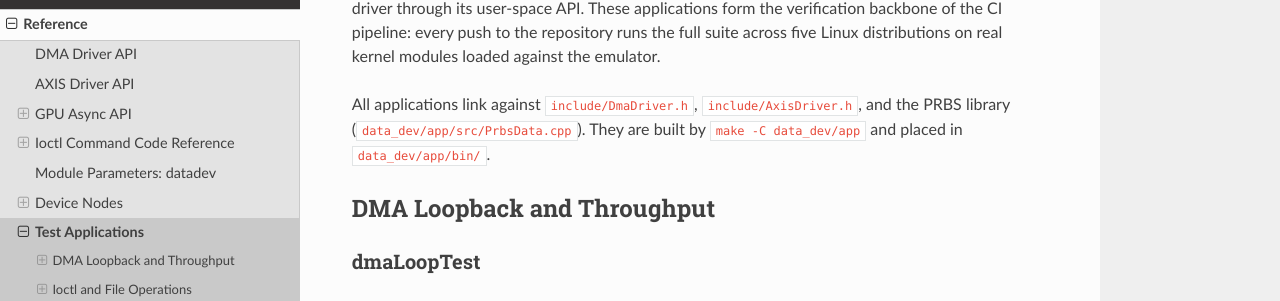
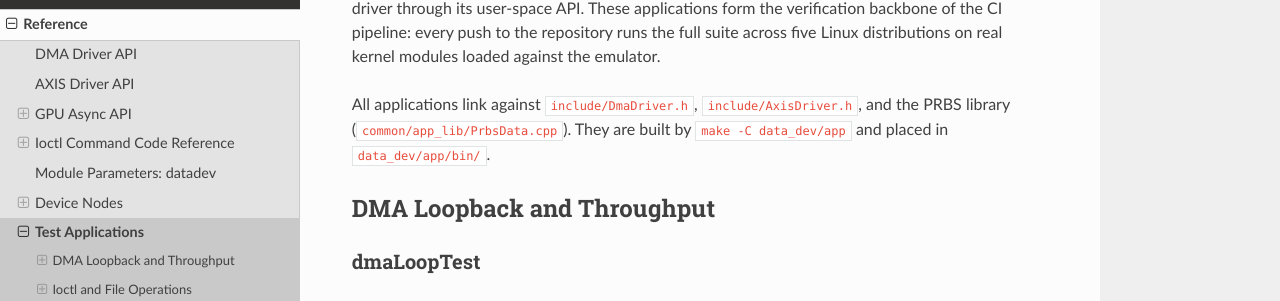
Before and after one commit to slaclab/aes-stream-drivers, a Sphinx documentation site: the page built from docs/reference/test-applications.rst, in a window 1280 px wide and 900 px high. Shown: the part 188-489 px from the top of the window. Built offline with Sphinx 7.4.7 and the Read the Docs theme 3.1.0, drawn with Linux system fonts in a browser that asks for light colours.

Commit message:
docs(test-applications): fix PRBS library path
The test applications page pointed at data_dev/app/src/PrbsData.cpp,
which does not exist. The PRBS library lives in common/app_lib/, as
set by LIB_DIR in data_dev/app/Makefile.

Fixes #375

```diff
--- a/docs/reference/test-applications.rst
+++ b/docs/reference/test-applications.rst
@@ -8,7 +8,7 @@ repository runs the full suite across five Linux distributions on real
 kernel modules loaded against the emulator.
 
 All applications link against ``include/DmaDriver.h``, ``include/AxisDriver.h``,
-and the PRBS library (``data_dev/app/src/PrbsData.cpp``). They are built by
+and the PRBS library (``common/app_lib/PrbsData.cpp``). They are built by
 ``make -C data_dev/app`` and placed in ``data_dev/app/bin/``.
 
 
```
